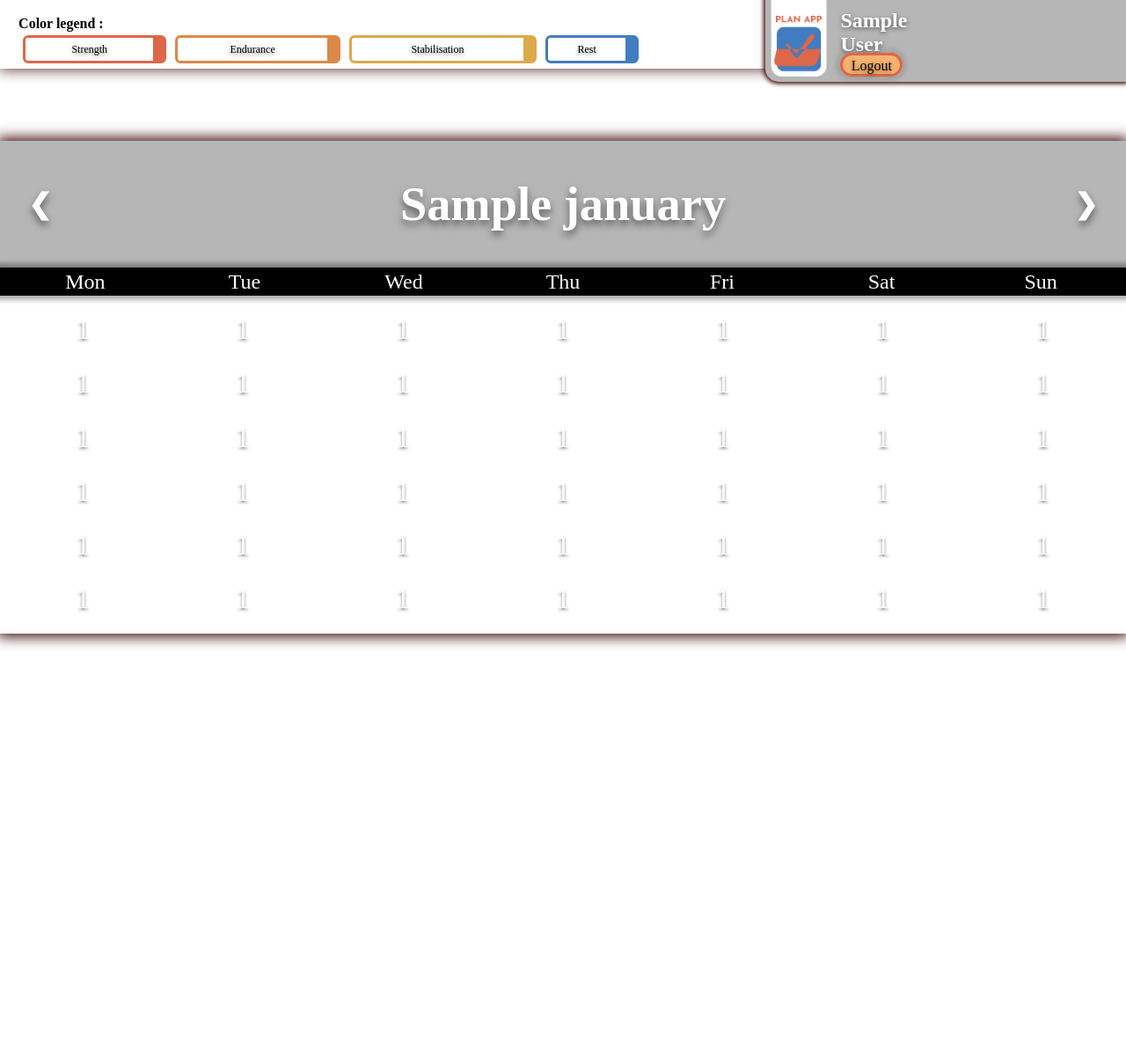
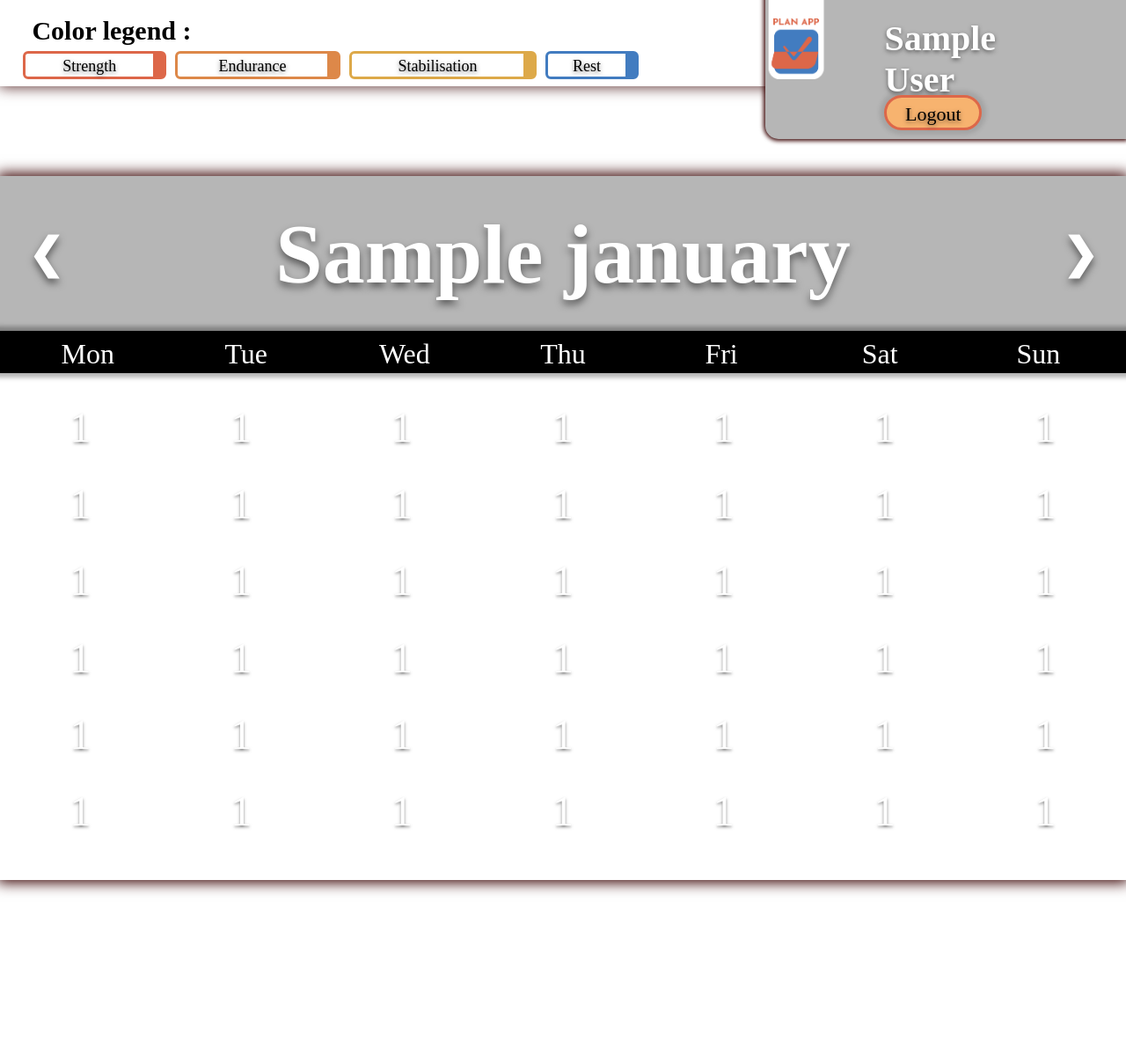
Before and after one commit to nicolasmarat9/PlanApp, a Django app: page /calendar/ in a window 1280 px wide. Shown: the whole page at 88% size. Run offline with Django 3.2, Linux system fonts and the light colour scheme; a user stored in the database is signed in; tables that the repository leaves empty hold one stand-in row (values such as "Sample post").

Commit message:
Update calendardet.css

```diff
--- a/assets/calendardet.css
+++ b/assets/calendardet.css
@@ -40,19 +40,19 @@ a:-webkit-any-link{
 }
 .legend2 {
     width: 100%;
-    height: 110px;
+    height: 130px;
     background-color: #fff;
-    margin-top: -400px;
+    margin-top: -488px;
     box-shadow: 0px 0px 15px 1px rgba(55, 0, 0, 0.8);
     padding-top: 40px;
     padding-left: 15px;
 }
 .leglabel {
-    font-size: medium;
+    font-size: 30px;
     font-weight: 800;
     color: black;
     height: 2rem;
-    width: 6.8rem;
+    width: 14rem;
     border-radius: 6px;
     text-align: center;
     padding-top: 0.6rem;
@@ -69,7 +69,7 @@ a:-webkit-any-link{
     align-items: center;
     text-shadow: 0 0.1rem 0.3rem rgba(0,0,0,0.5);
     margin-left: 0%;
-    margin-top: 0;
+    margin-top: 18px;
 }
 
 .styleleg div{
@@ -87,7 +87,8 @@ a:-webkit-any-link{
     border-color: var(--stren);
     border-right-width: 15px;
     color: black;
-    font-size: 12px;
+    font-size: 18px;
+    padding-top: 3px;
     font-weight: normal;
     height: 2rem;
     width: 4.4rem;
@@ -102,7 +103,8 @@ a:-webkit-any-link{
     border-color: var(--endu);
     border-right-width: 15px;
     color: black;
-    font-size: 12px;
+    font-size: 18px;
+    padding-top: 3px;
     font-weight: normal;
     height: 2rem;
     width: 5.2rem;
@@ -117,7 +119,8 @@ a:-webkit-any-link{
     border-color: var(--stab);
     border-right-width: 15px;
     color: black;
-    font-size: 12px;
+    font-size: 18px;
+    padding-top: 3px;
     font-weight: normal;
     height: 2rem;
     width: 5.8rem;
@@ -133,7 +136,8 @@ a:-webkit-any-link{
     border-color: var(--rest);
     border-right-width: 15px;
     color: black;
-    font-size: 12px;
+    font-size: 18px;
+    padding-top: 3px;
     font-weight: normal;
     height: 2rem;
     width: 3.3rem;
@@ -145,19 +149,19 @@ a:-webkit-any-link{
 
 
 .logo {
-    margin-left: -187px;
-    margin-top: -110px;
+    margin-left: -190px;
+    margin-top: -168px;
 }
 
 .user {
     color: #fff;
-    margin-top:  -2px;
-    margin-left: -95px;
+    margin-top:  -12px;
+    margin-left: -45px;
     border-radius: 20px;
     height: 25px;
     width:auto;
     padding-top: 4px;
-    font-size: 12px;
+    font-size: 20px;
     text-shadow: 0 0.1rem 0.3rem rgba(0,0,0,0.5);
     border-style: none;
     cursor: context-menu;
@@ -170,13 +174,13 @@ a:-webkit-any-link{
     border: solid !important;
     border-color: #DD6749 !important;
     margin-bottom:  20px;
-    margin-top:  29px;
-    margin-left: -95px;
+    margin-top:  67px;
+    margin-left: -45px;
     border-radius: 20px;
-    height: 27px;
-    width: 71px;
+    height: 40px;
+    width: 111px;
     padding-top: 3px;
-    font-size: 16px;
+    font-size: 22px;
     font-weight: 500;
     text-shadow: 0 0.1rem 0.3rem rgba(0,0,0,0.5);
     border-style: none;
@@ -185,16 +189,15 @@ a:-webkit-any-link{
 }
 .calendar{
     width: 100%;
-    height: 35rem;
+    height: 800px;
     background-color: #fff;
-    margin-top: -320px;
     box-shadow: 0px 0px 15px 3px rgba(55, 0, 0, 1);
 
 }
 
 .month{
     width: 100%;
-    height: 9rem;
+    height: 11rem;
     background-color: #B6B6B6;
     display: flex;
     justify-content: space-between;
@@ -206,25 +209,26 @@ a:-webkit-any-link{
 
 
 .title{
-    font-size: 1.7rem;
-    font-weight: 250;
+    font-size: 3rem;
+    font-weight: 300;
     cursor: context-menu;
 }
 
 .prev{
-    font-size: 2rem;
+    font-size: 3rem;
     font-weight: bolder;
 }
 .next{
-    font-size: 2rem;
+    font-size: 3rem;
     font-weight: bolder;
 }
 
 .weekdays{
     width: 100%;
-    height: 2rem;
+    height: 3rem;
     background-color: black;
-    padding: 0 0.4rem;
+    padding: 0.6rem;
+    padding-top: 0.9rem;
     display: flex;
     align-items: center;
     box-shadow: 0px 0px 5px 5px rgba(0, 0, 0, 0.3);
@@ -233,7 +237,7 @@ a:-webkit-any-link{
 }
 
 .weekdays div{
-    font-size: 1.5rem;
+    font-size: 2rem;
     width:calc(100%/7);
     display: flex;
     justify-content: center;
@@ -245,14 +249,14 @@ a:-webkit-any-link{
     height: 2rem;
     display: flex;
     flex-wrap: wrap;
-    padding: 0.2rem;
+
     text-shadow: 0 0.1rem 0.2rem rgba(0,0,0,0.5);
 }
 
 .day div{
-    font-size: 2rem;
+    font-size: 3rem;
     width:calc(100%/7);
-    margin-top: 10px;
+    margin-top: 36px;
     height: 3.2rem;
     display: flex;
     justify-content: center;
```
Also changed, not shown: other parts of assets/calendardet.css (+32 -32 lines).
